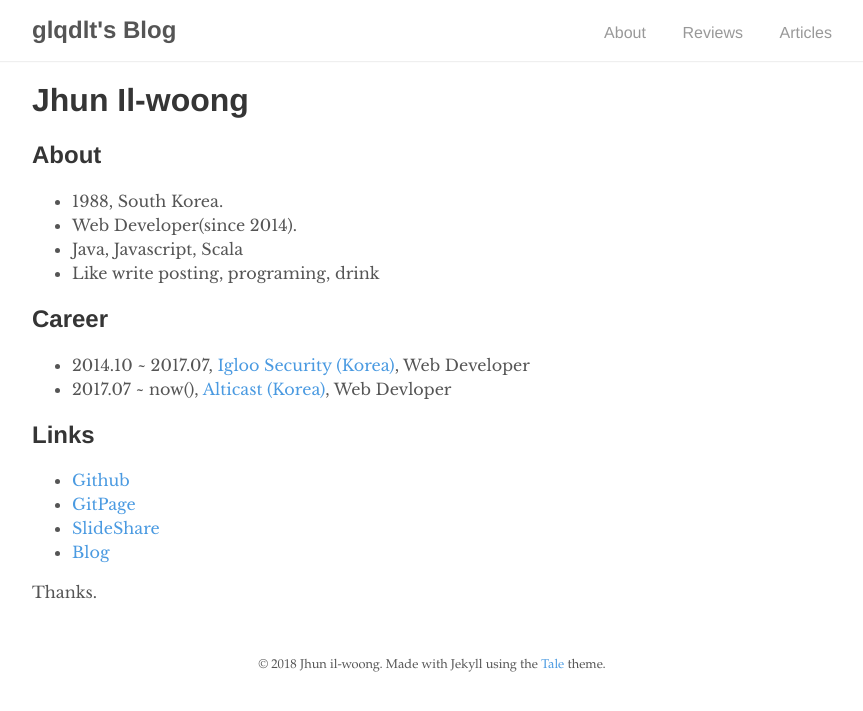
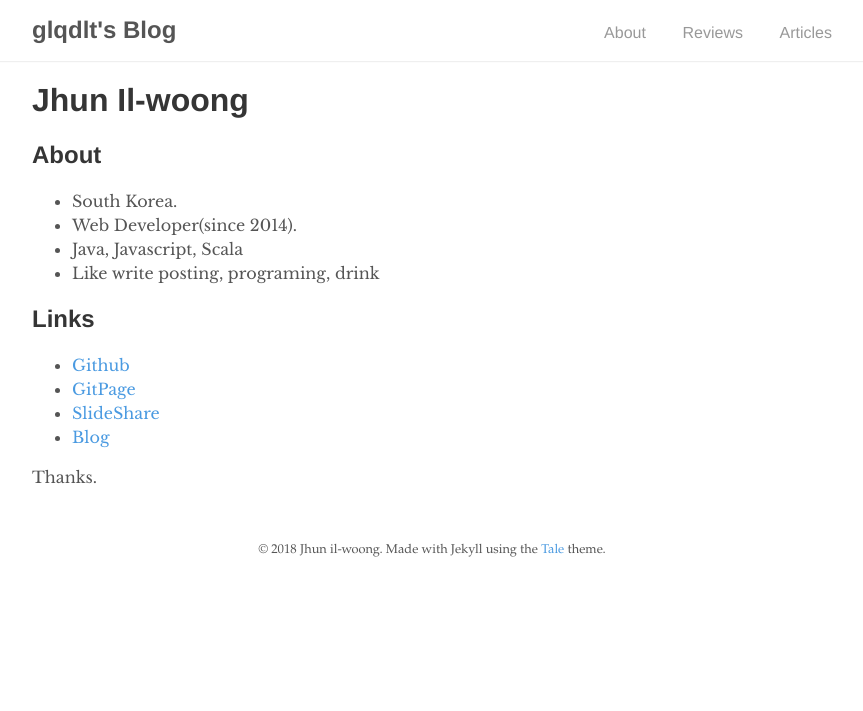
Before and after one commit to glqdlt/glqdlt.github.io, a Jekyll site: the page built from about.md, in a window 1280 px wide. Shown: the top 711 px of the page, without its empty margins (208-1071 px from the left). Built offline with Jekyll 4.4.1, drawn with Linux system fonts in a browser that asks for light colours; our own code applies the rules of GitHub Pages for plain Markdown files.

Commit message:
About : 수정

```diff
--- a/about.md
+++ b/about.md
@@ -8,15 +8,15 @@ permalink: about
 # Jhun Il-woong
 
 ## About
-+ 1988, South Korea.
++ South Korea.
 + Web Developer(since 2014).
 + Java, Javascript, Scala
 + Like write posting, programing, drink
 
-## Career
+<!-- ## Career
 
 + 2014.10 ~ 2017.07, [Igloo Security (Korea)](http://www.igloosec.co.kr/en/index.do){:target="_blank"}, Web Developer
-+ 2017.07 ~ now(), [Alticast (Korea)](http://www.alticast.com/main.html){:target="_blank"}, Web Devloper
++ 2017.07 ~  [Alticast (Korea)](http://www.alticast.com/main.html){:target="_blank"}, Web Devloper -->
 
 ## Links
 
```
